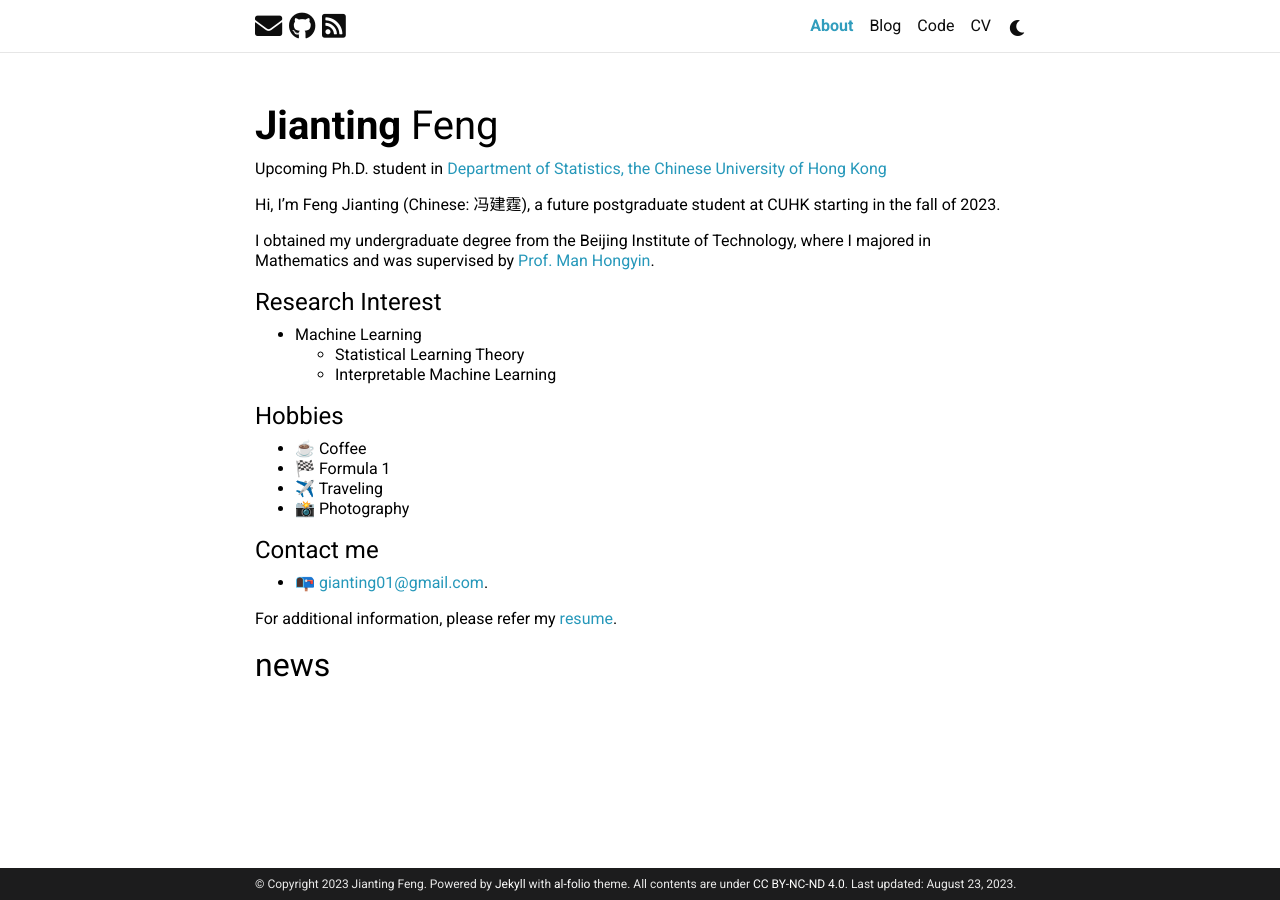
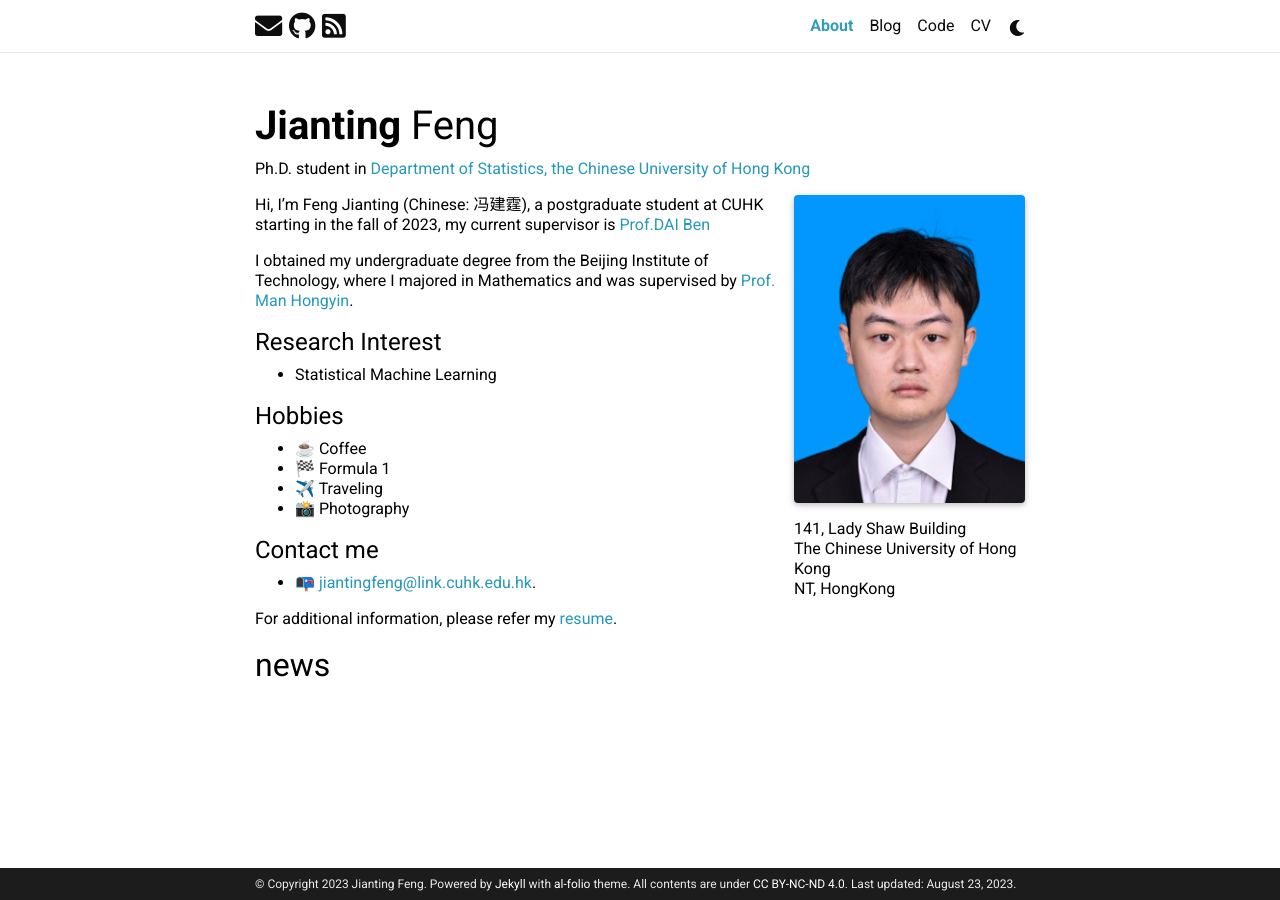
Before and after one commit to JiantingFeng/JiantingFeng.github.io, a Jekyll site: the page built from _pages/about.md, in a window 1280 px wide. Built offline with Jekyll 4.4.1, drawn with Linux system fonts in a browser that asks for light colours; full-size pictures stand in for the smaller copies a plugin makes; comment, search, counter and statistics services are not loaded; a style sheet for code colours, icons or effects is not loaded.

Commit message:
update personal information

```diff
--- a/_data/cv.yml
+++ b/_data/cv.yml
@@ -6,7 +6,7 @@
     # - name: Date of Birth
     #   value: 14th March 1879
     - name: Languages
-      value: English, Chinese and Japanese（勉強します）
+      value: English, Chinese and Japanese
 
 - title: Education
   type: time_table
--- a/_pages/about.md
+++ b/_pages/about.md
@@ -2,30 +2,28 @@
 layout: about
 title: About
 permalink: /
-subtitle: Upcoming Ph.D. student in <a href='https://www.sta.cuhk.edu.hk/'>Department of Statistics, the Chinese University of Hong Kong </a>
+subtitle: Ph.D. student in <a href='https://www.sta.cuhk.edu.hk/'>Department of Statistics, the Chinese University of Hong Kong </a>
 
-# profile:
-#   align: right
-#   image: pic.jpg
-#   image_circular: false # crops the image to make it circular
-#   address: >
-#     <p>555 your office number</p>
-#     <p>123 your address street</p>
-#     <p>Your City, State 12345</p>
+profile:
+  align: right
+  image: pic.jpg
+  image_circular: false # crops the image to make it circular
+  address: >
+    <p>141, Lady Shaw Building</p>
+    <p>The Chinese University of Hong Kong</p>
+    <p>NT, HongKong</p>
 
 news: true # includes a list of news items
 selected_papers: false # includes a list of papers marked as "selected={true}"
 social: false # includes social icons at the bottom of the page
 ---
 
-Hi, I'm Feng Jianting (Chinese: 冯建霆), a future postgraduate student at CUHK starting in the fall of 2023.
+Hi, I'm Feng Jianting (Chinese: 冯建霆), a postgraduate student at CUHK starting in the fall of 2023, my current supervisor is [Prof.DAI Ben](https://bendai.org)
 
 I obtained my undergraduate degree from the **Beijing Institute of Technology**, where I majored in Mathematics and was supervised by [Prof. Man Hongyin](https://math.bit.edu.cn/szdw/jgml/jsyxtkxx/mhy/index.htm).
 
 #### Research Interest
-- Machine Learning
-    - Statistical Learning Theory
-    - Interpretable Machine Learning
+- Statistical Machine Learning
 
 #### Hobbies
 - ☕️ Coffee
@@ -34,7 +32,7 @@ I obtained my undergraduate degree from the **Beijing Institute of Technology**,
 - 📸 Photography
 
 #### Contact me
-- 📭 [gianting01@gmail.com](mailto:gianting01@gmail.com).
+- 📭 [jiantingfeng@link.cuhk.edu.hk](mailto:jiantingfeng@link.cuhk.edu.hk).
 
 
 For additional information, please refer my [resume](/assets/pdf/resume.pdf).
```
